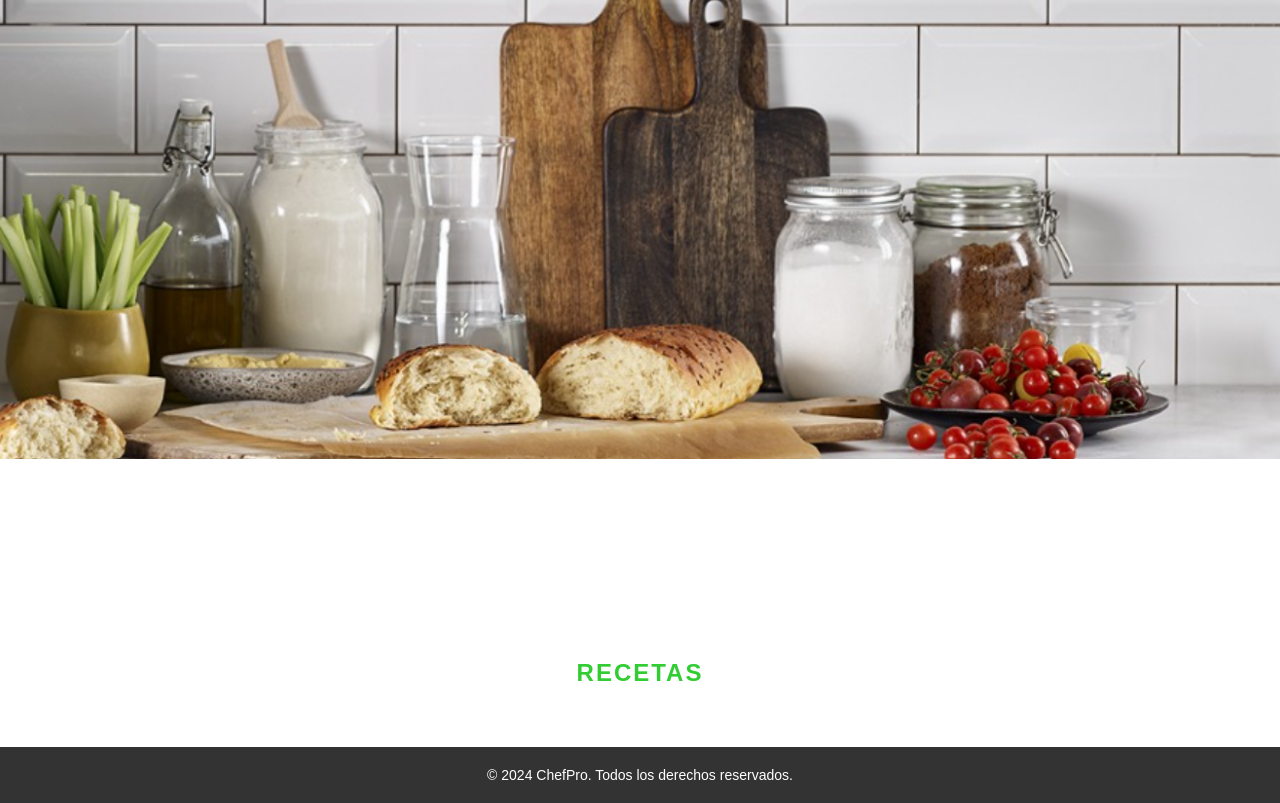
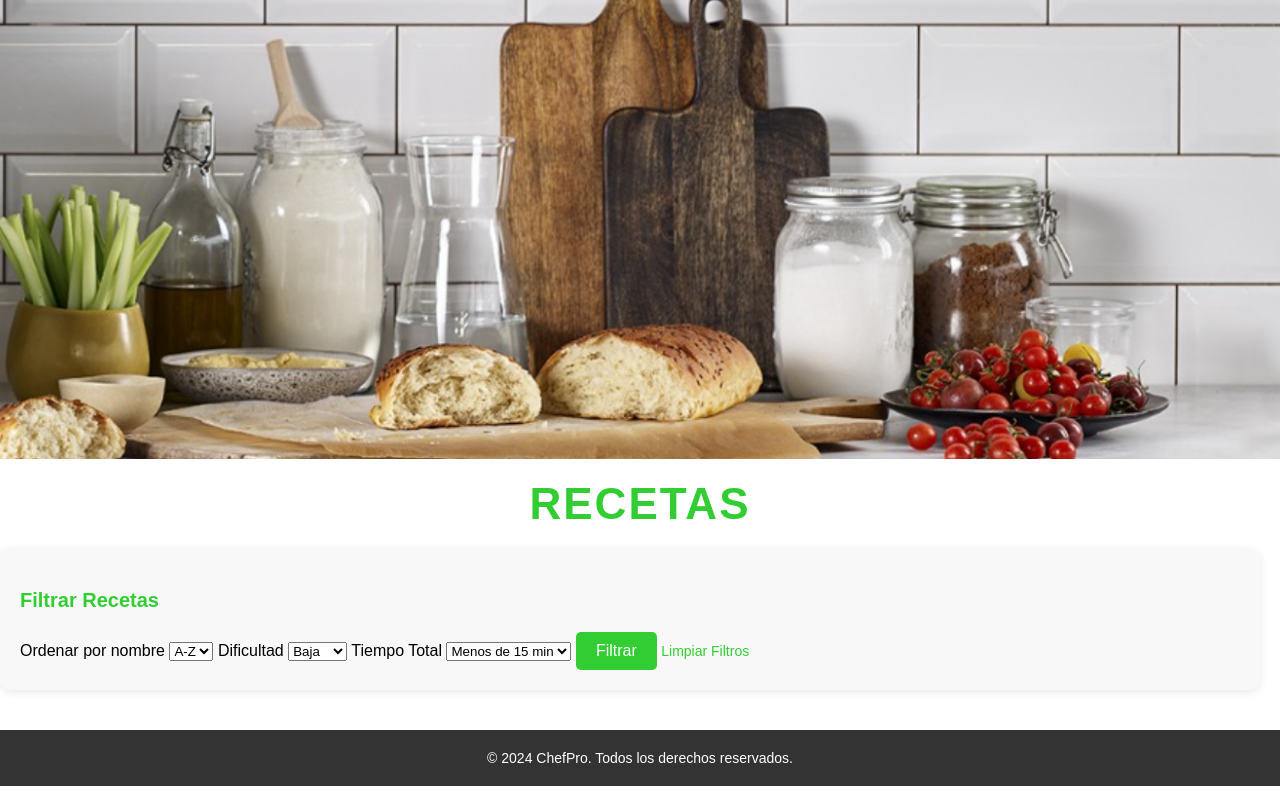
Before and after one commit to OMoncada/ChefPro-, a website built with Parcel: page src/recipes/recipes.html in a window 1280 px wide. Shown: the part 137-940 px from the top of the page. Built offline with nearby package versions, Linux system fonts and the light colour scheme; no server answers.

Commit message:
Descripción del commit

```diff
--- a/src/css/style.css
+++ b/src/css/style.css
@@ -208,6 +208,69 @@ nav ul li a:hover {
 }
 
 
+/* Contenedor de los filtros */
+.filters {
+    background-color: #f8f8f8;
+    padding: 20px;
+    margin-right: 20px;
+    border-radius: 10px;
+    box-shadow: 0 2px 10px rgba(0, 0, 0, 0.1);
+}
+
+.filters h3 {
+    color: #32CD32;
+    font-size: 20px;
+    margin-bottom: 20px;
+}
+
+.filters ul {
+    list-style: none;
+    padding: 0;
+    margin: 0;
+}
+
+.filters ul li {
+    margin-bottom: 15px;
+}
+
+.filters ul li a {
+    text-decoration: none;
+    color: #333;
+    font-weight: bold;
+    transition: color 0.3s ease;
+}
+
+.filters ul li a:hover {
+    color: #32CD32;
+}
+
+/* Estilo del botón de filtrar */
+.filters button {
+    background-color: #32CD32;
+    color: white;
+    padding: 10px 20px;
+    border: none;
+    border-radius: 5px;
+    cursor: pointer;
+    font-size: 16px;
+    transition: background-color 0.3s ease;
+}
+
+.filters button:hover {
+    background-color: #28a745;
+}
+
+/* Enlace para limpiar filtros */
+.filters a {
+    color: #32CD32;
+    text-decoration: none;
+    font-size: 14px;
+}
+
+.filters a:hover {
+    text-decoration: underline;
+}
+
 /* Estilo para la cuadrícula de recetas */
 .recipe-grid {
     display: grid;
@@ -222,7 +285,7 @@ nav ul li a:hover {
 /* Estilo de cada tarjeta de receta */
 
 main h4 {
-    font-size: 24px;
+    font-size: 44px;
     /* Ajusta el tamaño de la fuente */
     font-weight: bold;
     /* Negrita para hacer que el título se destaque */
@@ -230,7 +293,7 @@ main h4 {
     /* Un color verde (puedes cambiarlo según tu preferencia) */
     text-align: center;
     /* Centrar el texto */
-    margin-top: 200px;
+    margin-top: 20px;
     /* Espacio en la parte superior */
     margin-bottom: 20px;
     /* Espacio en la parte inferior */
--- a/src/recipes/recipes.html
+++ b/src/recipes/recipes.html
@@ -29,6 +29,37 @@
         </section>
 
         <h4>Recetas</h4>
+
+        <div class="filters">
+            <h3>Filtrar Recetas</h3>
+
+            <!-- Filtro para ordenar por nombre -->
+            <label for="sort-name">Ordenar por nombre</label>
+            <select id="sort-name">
+                <option value="asc">A-Z</option>
+                <option value="desc">Z-A</option>
+            </select>
+
+            <!-- Filtro para dificultad -->
+            <label for="difficulty">Dificultad</label>
+            <select id="difficulty">
+                <option value="baja">Baja</option>
+                <option value="media">Media</option>
+                <option value="alta">Alta</option>
+            </select>
+
+            <!-- Filtro para tiempo total -->
+            <label for="time">Tiempo Total</label>
+            <select id="time">
+                <option value="15">Menos de 15 min</option>
+                <option value="30">Menos de 30 min</option>
+                <option value="45">Menos de 45 min</option>
+            </select>
+
+            <button id="filter-btn">Filtrar</button>
+            <a href="#">Limpiar Filtros</a>
+        </div>
+
         <div class="recipe-grid">
             <!-- Aquí se cargarán las recetas desde la API -->
         </div>
```
